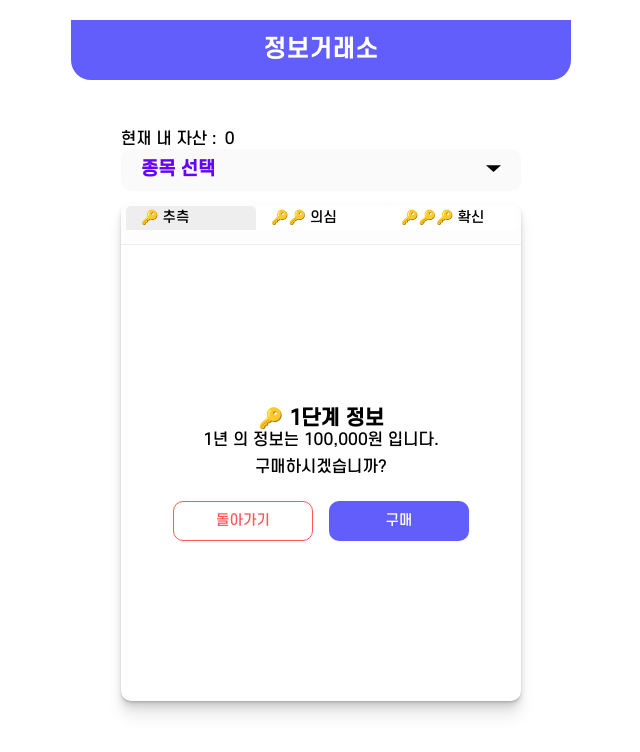
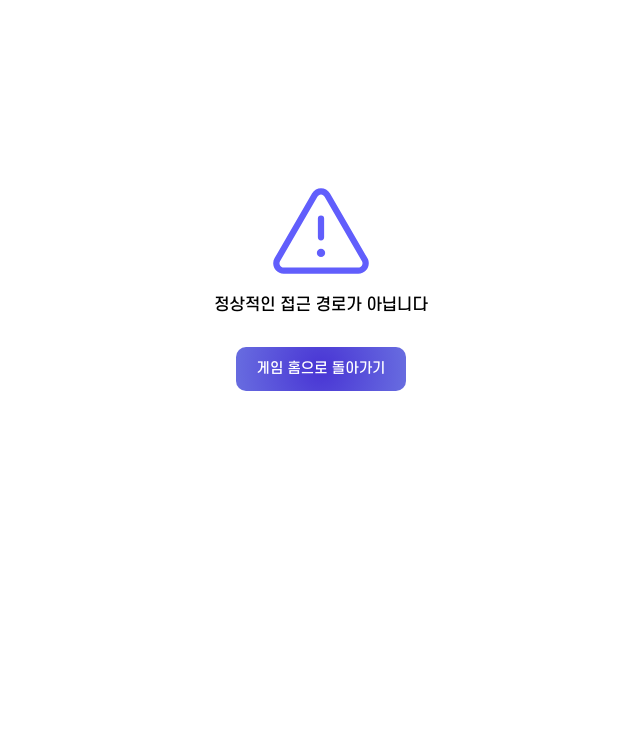
Before and after one commit to lucy726j/ustock-FE, a React (Create React App) app: page /game/info/1 in a window 1280 px wide. Shown: the top 752 px of the page, without its empty margins (319-959 px from the left). Built offline with nearby package versions, Linux system fonts and the light colour scheme; sample sign-in values are in the browser's storage.

Commit message:
Feat : 페이지 유효성 검사 -> url에 년도 입력해서 접속하는 경우 정상적인 접근 경로가 아닙니다 페이지 보여주도록 추가

```diff
--- a/src/Component/Game/GameMoney.tsx
+++ b/src/Component/Game/GameMoney.tsx
@@ -4,6 +4,7 @@ import { holding } from "../../constants/interface";
 import { useState, useEffect } from "react";
 import axios from "axios";
 import { usePortfolioStore } from "../../store/usePortfolioStore";
+import { useGameStore } from "../../store/useGameStore";
 import { useNavigate } from "react-router-dom";
 import GameViewTab from "./gameViewTab";
 
@@ -27,6 +28,9 @@ const GameMoney = ({
 
   const check = usePortfolioStore((state) => state.check);
 
+  // 페이지 유효성 검사
+  const setCheckYear = useGameStore((state) => state.setCheckYear);
+
   useEffect(() => {
     axios
       .get(`${process.env.REACT_APP_API_URL}/v1/game/user`, {
@@ -37,6 +41,7 @@ const GameMoney = ({
       })
       .then((res) => {
         if (res.status === 200) {
+          setCheckYear(res.data.year);
           setNickname(res.data.nickname);
           setBudget(res.data.budget);
           setTotal(res.data.total);
--- a/src/Pages/404/noUser.tsx
+++ b/src/Pages/404/noUser.tsx
@@ -2,8 +2,6 @@ import { useNavigate } from "react-router-dom";
 import styled from "styled-components";
 import { GoAlert } from "react-icons/go";
 import { Colors } from "../../Styles/Colors";
-import Header from "../../Component/Layout/Header/Header";
-import NavBar from "../../Component/Layout/NavBar/NavBar";
 
 const Box = styled.div`
   height: 60vh;
--- a/src/Pages/game/infoPage.tsx
+++ b/src/Pages/game/infoPage.tsx
@@ -1,14 +1,54 @@
-import { useParams } from "react-router-dom";
+import { useParams, useNavigate } from "react-router-dom";
 import ExchangeStoreMain from "../../Game/Shop/exchangeStoreMain";
 import GameHeader from "../../Component/Game/GameHeader";
+import { GoAlert } from "react-icons/go";
+import { Colors } from "../../Styles/Colors";
+import Button from "../../Component/Button/button";
+import { useGameStore } from "../../store/useGameStore";
 
 const InfoPage = () => {
   const { year } = useParams<{ year: string }>();
+  const yearValue = year || "2014";
+  const yearNumber = parseInt(yearValue, 10);
+  const checkYear = useGameStore((state) => state.checkYear);
+  const nav = useNavigate();
+
   return (
-    <div>
-      <GameHeader text="정보거래소" />
-      <ExchangeStoreMain />
-    </div>
+    <>
+      {yearNumber !== checkYear ? (
+        <div
+          style={{
+            display: "flex",
+            flexDirection: "column",
+            alignItems: "center",
+            marginTop: "10rem",
+          }}
+        >
+          <GoAlert
+            style={{
+              fontSize: "100px",
+              color: Colors.main,
+              marginBottom: "1rem",
+            }}
+          />
+          <p style={{ marginBottom: "2rem" }}>정상적인 접근 경로가 아닙니다</p>
+          <Button
+            children="게임 홈으로 돌아가기"
+            $state="normal"
+            $colorType="gradient"
+            $size="medium"
+            onClick={() => {
+              nav("/game");
+            }}
+          />
+        </div>
+      ) : (
+        <div>
+          <GameHeader text="정보거래소" />
+          <ExchangeStoreMain />
+        </div>
+      )}
+    </>
   );
 };
 
--- a/src/Pages/game/playPage.tsx
+++ b/src/Pages/game/playPage.tsx
@@ -1,5 +1,4 @@
-import { useNavigate, useParams, useLocation } from "react-router-dom";
-import { useEffect } from "react";
+import { useNavigate, useParams } from "react-router-dom";
 import GameButtons from "../../Component/Game/GameButtons";
 import GameHeader from "../../Component/Game/GameHeader";
 import GameMoney from "../../Component/Game/GameMoney";
@@ -13,7 +12,11 @@ import "./gameStyle.css";
 import HappyNewYearModal from "./HappyNewYearModal";
 import { useStock } from "../../store/stockContext";
 import { usePortfolioStore } from "../../store/usePortfolioStore";
+import { useGameStore } from "../../store/useGameStore";
 import ProgressBar from "../../Game/Loading/progressBar";
+import { GoAlert } from "react-icons/go";
+import { Colors } from "../../Styles/Colors";
+import Button from "../../Component/Button/button";
 
 const Container = styled.div`
   display: flex;
@@ -24,16 +27,19 @@ const Container = styled.div`
 `;
 
 const PlayPage = () => {
-  const { year } = useParams<{ year: string }>();
+  const { year } = useParams<{ year?: string }>();
   const { stockData, setStockData } = useStock();
   const nav = useNavigate();
   const yearValue = year || "2014";
+  // 페이지 유효성 검사를 위한 변수
+  const yearNumber = parseInt(yearValue, 10);
   const [isTradeModalVisible, setIsTradeModalVisible] = useState(false);
   const [isPassModalVisible, setIsPassModalVisible] = useState(false);
   const [isHappyNewYearModal, setIsHappyNewYearModal] = useState(false);
   const [budget, setBudget] = useState(0);
   const [loading, setLoading] = useState(false);
 
+  const checkYear = useGameStore((state) => state.checkYear);
   const check = usePortfolioStore((state) => state.check);
   const setCheck = usePortfolioStore((state) => state.setCheck);
 
@@ -75,7 +81,6 @@ const PlayPage = () => {
       setIsPassModalVisible(false);
 
       if (year === "2023") {
-        console.log("게임 끝");
         nav("/game/result/total");
       } else {
         const response = await axios.get(
@@ -116,6 +121,35 @@ const PlayPage = () => {
   };
 
   return (
+    <>
+      {yearNumber !== checkYear ? (
+        <div
+          style={{
+            display: "flex",
+            flexDirection: "column",
+            alignItems: "center",
+            marginTop: "10rem",
+          }}
+        >
+          <GoAlert
+            style={{
+              fontSize: "100px",
+              color: Colors.main,
+              marginBottom: "1rem",
+            }}
+          />
+          <p style={{ marginBottom: "2rem" }}>정상적인 접근 경로가 아닙니다</p>
+          <Button
+            children="게임 홈으로 돌아가기"
+            $state="normal"
+            $colorType="gradient"
+            $size="medium"
+            onClick={() => {
+              nav("/game");
+            }}
+          />
+        </div>
+      ) : (
         <Container>
           <GameHeader text={year || "Default"} />
 
@@ -163,6 +197,8 @@ const PlayPage = () => {
           />
           <HappyNewYearModal isVisible={isHappyNewYearModal} />
         </Container>
+      )}
+    </>
   );
 };
 
--- /dev/null
+++ b/src/store/useGameStore.ts
@@ -0,0 +1,15 @@
+import { create } from "zustand";
+import { PortfolioProps, StockProps } from "../constants/interface";
+
+interface GameState {
+  checkYear: number;
+  setCheckYear: (checkYear: number) => void;
+}
+
+export const useGameStore = create<GameState>((set) => ({
+  checkYear: 2014,
+
+  setCheckYear(checkYear) {
+    set({ checkYear });
+  },
+}));
```
Lines whose indentation alone changed are shown as unchanged.
